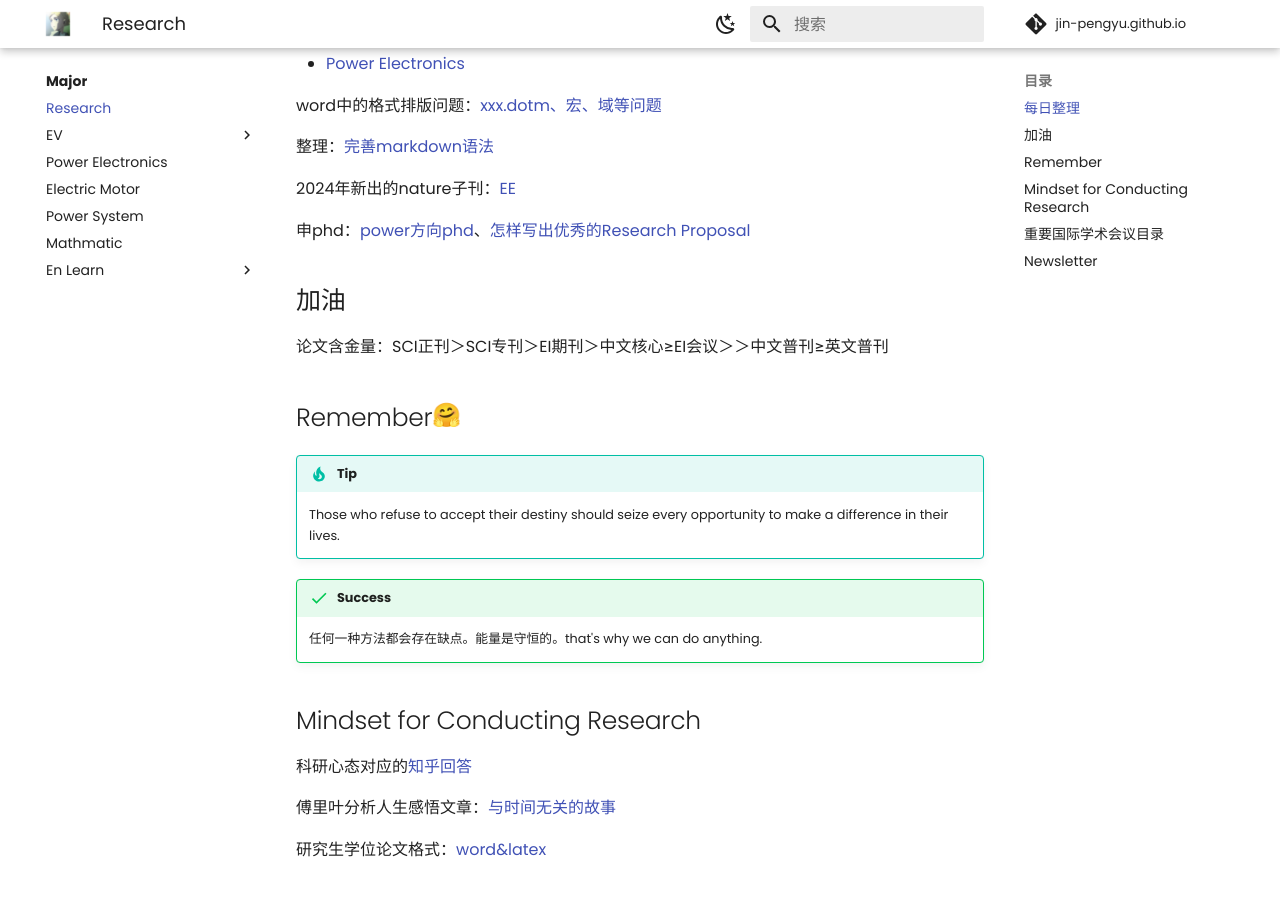
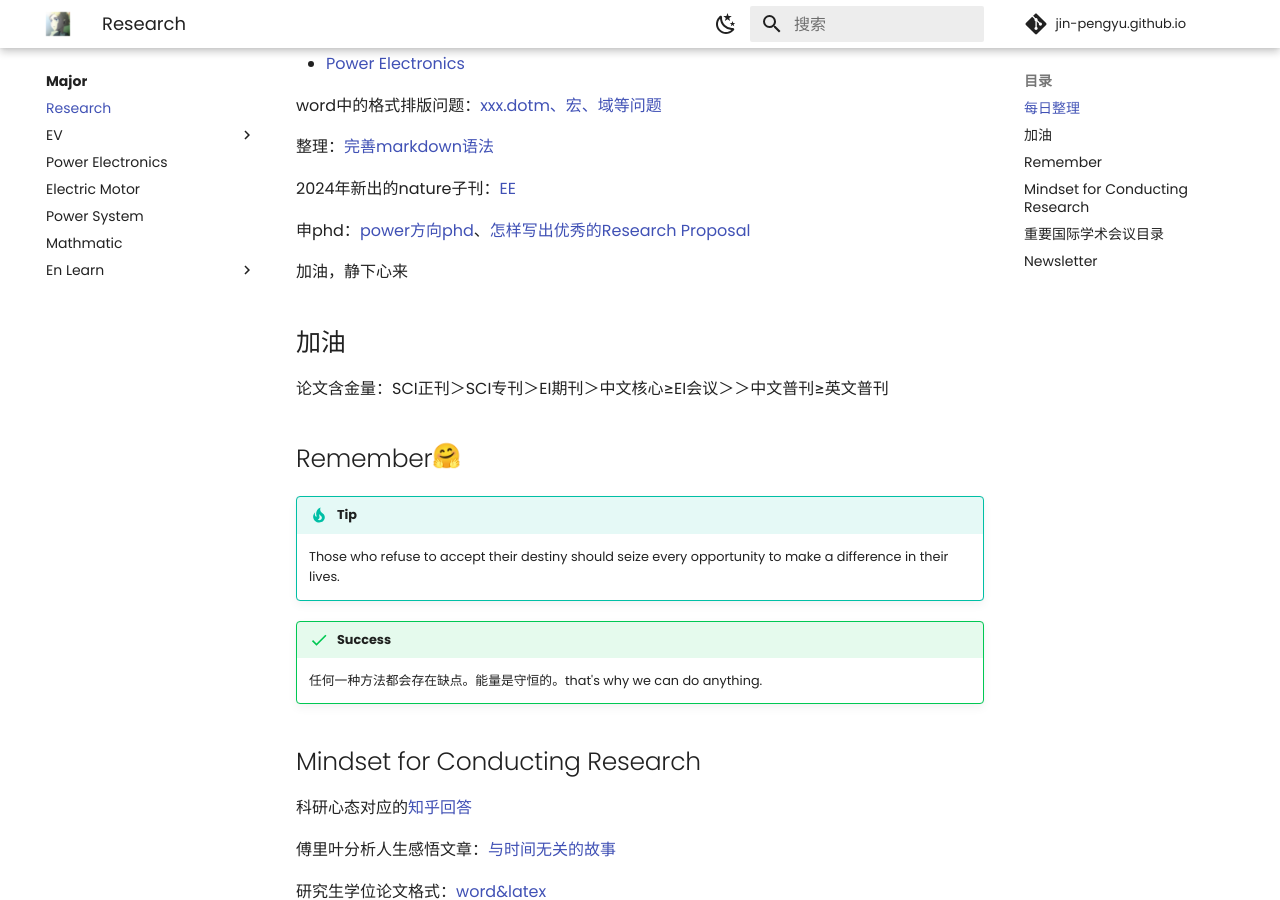
Before and after one commit to Pengyu-Jin/Pengyu-Jin.github.io, an MkDocs documentation site: the page built from docs/major/research/research.md, in a window 1280 px wide and 900 px high, scrolled down 552 px. Built offline with MkDocs 1.6.1 and Material for MkDocs 9.7.7, drawn with Linux system fonts in a browser that asks for light colours; emoji names are drawn with the system emoji font; comment, search, counter and statistics services are not loaded.

Commit message:
research20240615

```diff
--- a/docs/major/research/research.md
+++ b/docs/major/research/research.md
@@ -22,7 +22,7 @@ word中的格式排版问题：[xxx.dotm、宏、域等问题](https://shuiyuan.
 
 申phd：[power方向phd](https://www.zhihu.com/question/53550296){:target="_blank"}、[怎样写出优秀的Research Proposal](https://www.zhihu.com/question/23695058){:target="_blank}
 
-
+加油，静下心来
 
 ## 加油
 论文含金量：SCI正刊＞SCI专刊＞EI期刊＞中文核心≥EI会议＞＞中文普刊≥英文普刊
```
